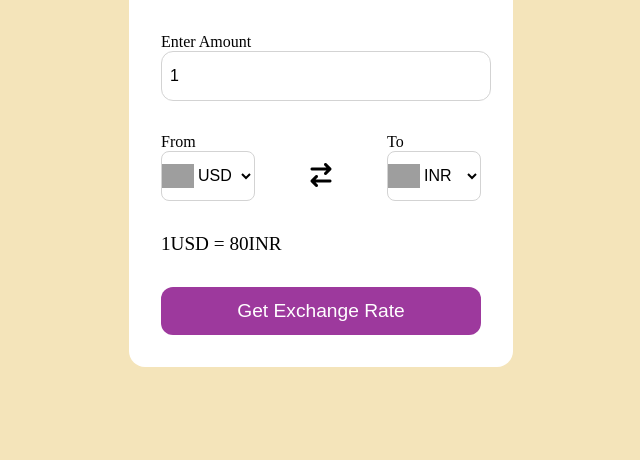
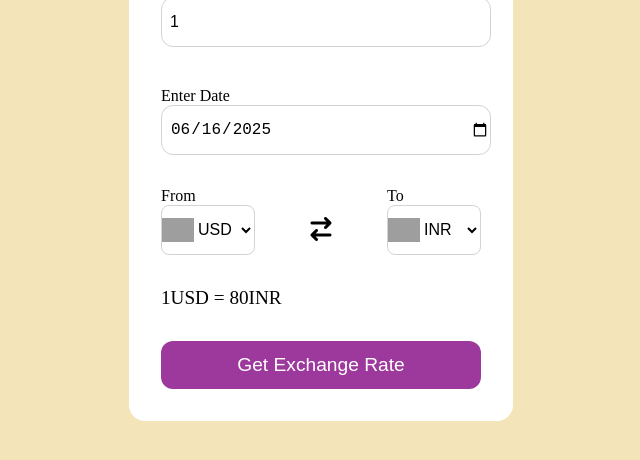
Before and after one commit to Aditya692005/Currency-Converter, a plain HTML site: page index.html in a window 1280 px wide. Shown: the part 254-714 px from the top of the page, without its empty margins (319-959 px from the left). Drawn offline with Linux system fonts and the light colour scheme; no server answers; grey boxes are pictures that could not be loaded.

Commit message:
Added date functionality

```diff
--- a/index.html
+++ b/index.html
@@ -14,6 +14,10 @@
             <div class="amount">
                 <p>Enter Amount</p>
                 <input type="text" value="1">
+            </div>
+            <div class="enter-date">
+                <p>Enter Date</p>
+                <input type="date" id="inputDate">
             </div>
             <div class="dropdown">
                 <div class="from">
--- a/script.js
+++ b/script.js
@@ -1,4 +1,4 @@
-const BASE_URL = "https://cdn.jsdelivr.net/npm/@fawazahmed0/currency-api@latest/v1/currencies";
+const BASE_URL = "https://cdn.jsdelivr.net/npm/@fawazahmed0/currency-api@";
 
 const dropdowns = document.querySelectorAll(".dropdown select");
 const btn = document.querySelector("form button");
@@ -9,6 +9,10 @@ const containers = document.querySelectorAll(".select-container");
 const fromContainer = containers[0];
 const toContainer = containers[1];
 const msg = document.querySelector(".msg");
+var date = new Date().toJSON().split('T');
+const inputDate = document.getElementById("inputDate")
+inputDate.value = inputDate.max = date[0];
+inputDate.min = "2024-03-02"
 
 for(let select of dropdowns) {
     for(currCode in countryList) {
@@ -28,6 +32,10 @@ for(let select of dropdowns) {
         updateExchangeRate();
     });
 }
+
+inputDate.addEventListener("change", () => {
+    updateExchangeRate();
+});
 
 const updateFlag = (element) => {
     let currCode = element.value;
@@ -69,7 +77,7 @@ const updateExchangeRate = async () => {
         amtVal = 1;
         amount.value = "1";
     }
-    const URL = `${BASE_URL}/${fromCurr.value.toLowerCase()}.json`;
+    const URL = `${BASE_URL}${inputDate.value}/v1/currencies/${fromCurr.value.toLowerCase()}.json`;
     let response = await fetch(URL);
     let data = await response.json();
     let rate = data[fromCurr.value.toLowerCase()];
--- a/style.css
+++ b/style.css
@@ -17,6 +17,10 @@ body {
     border-radius: 1rem;
     min-height: 40vh;
     width: 40vh;
+}
+
+.amount {
+    margin-bottom: 2.5em;
 }
 
 form {
```
